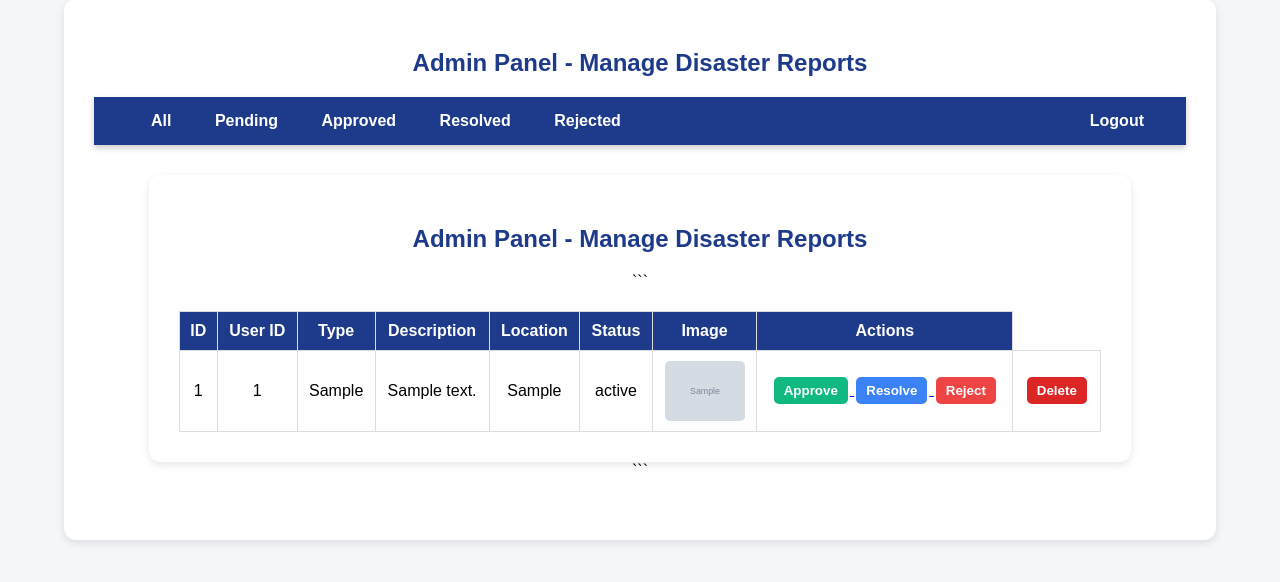
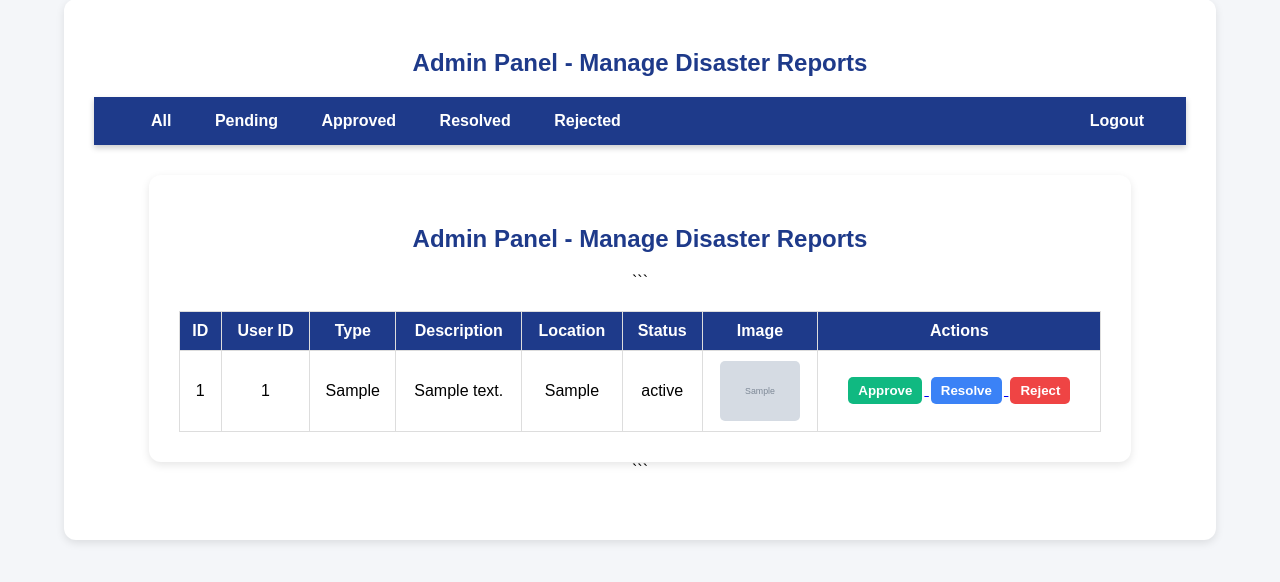
Before and after one commit to Gambaraemmanuel/disaster-reporting-system, a Flask app: page /admin in a window 1280 px wide. Shown: the part 79-661 px from the top of the page. Run offline with Flask 3, Linux system fonts and the light colour scheme; the visitor is signed in with stand-in values (Sample User, id 1); tables that the repository leaves empty hold one stand-in row (values such as "Sample post"); grey boxes marked "Sample" are stand-in pictures.

Commit message:
Update admin.html

```diff
--- a/templates/admin.html
+++ b/templates/admin.html
@@ -79,14 +79,7 @@
                 </a>
             </td>
 
-            <td>
-                <form method="POST" action="/delete_report/{{ report[0] }}" style="display:inline;">
-                    <button type="submit" class="admin-btn delete"
-                    onclick="return confirm('Are you sure you want to delete this report?');">
-                    Delete
-                    </button>
-                </form>
-            </td>
+
         </tr>
         {% endfor %}
     </table>
```
